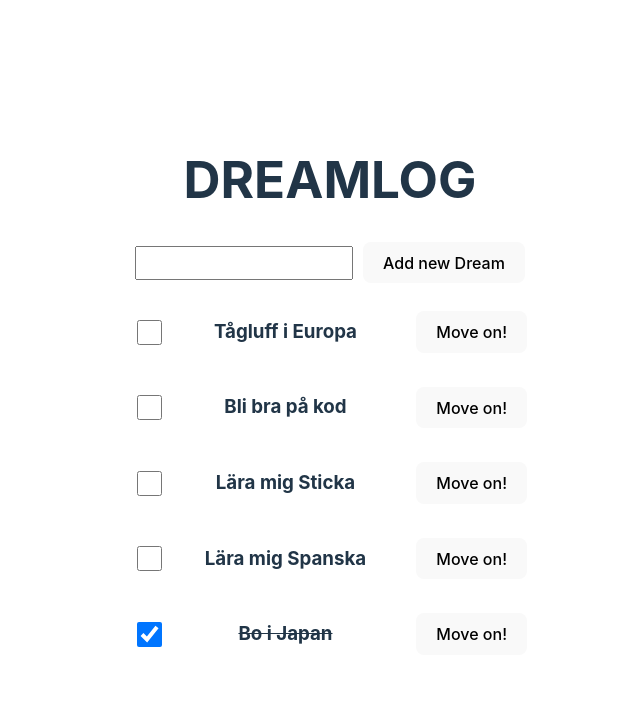
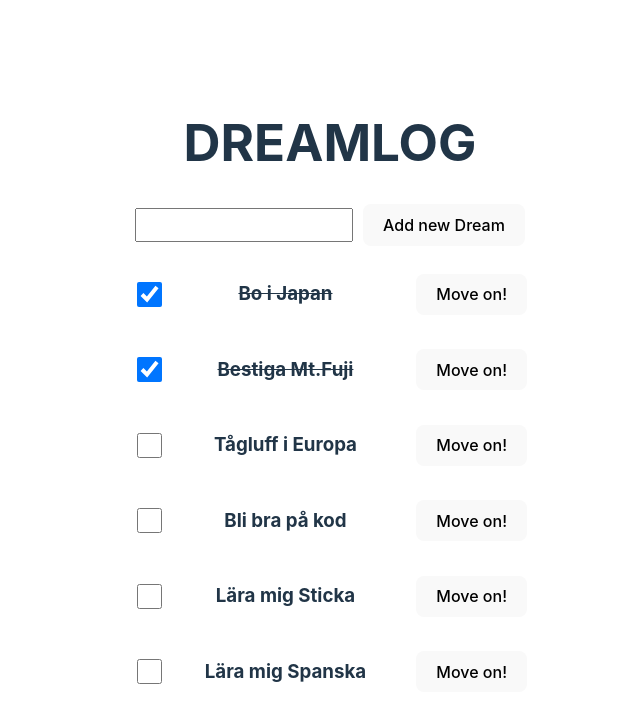
Before and after one commit to billiswruce/dreamlog, a React (Vite) app: page / in a window 1280 px wide. Shown: the top 722 px of the page, without its empty margins (310-950 px from the left). Built offline with nearby package versions, Linux system fonts and the light colour scheme.

Commit message:
added remove function on button

```diff
--- a/src/components/DreamApp.tsx
+++ b/src/components/DreamApp.tsx
@@ -6,11 +6,12 @@ import { AddDream } from "./AddDream";
 //MAIN COMPONENT
 export const DreamApp = () => {
   const [dreams, setDreams] = useState<Dream[]>([
-    new Dream(1, " Tågluff i Europa", false),
-    new Dream(2, " Bli bra på kod", false),
-    new Dream(3, " Lära mig Sticka", false),
-    new Dream(4, " Lära mig Spanska", false),
-    new Dream(5, " Bo i Japan", true),
+    new Dream(1, " Bo i Japan", true),
+    new Dream(2, " Bestiga Mt.Fuji", true),
+    new Dream(3, " Tågluff i Europa", false),
+    new Dream(4, " Bli bra på kod", false),
+    new Dream(5, " Lära mig Sticka", false),
+    new Dream(6, " Lära mig Spanska", false),
   ]);
 
   const dreamChecked = (name: string) => {
@@ -29,17 +30,28 @@ export const DreamApp = () => {
     setDreams([...dreams, new Dream(0, theNewDream, false)]);
   };
 
+  const removeDream = (name: string) => {
+    setDreams(dreams.filter((dream) => dream.name !== name));
+  };
+
   return (
     <>
+      {" "}
+      <div className="container">
         <h1>DREAMLOG</h1>
         <AddDream addDream={addANewDream} />
         <ul>
           {dreams.map((dream) => (
             <li key={dream.name}>
-            <ShowDream dreamChecked={dreamChecked} dream={dream} />
+              <ShowDream
+                dreamChecked={dreamChecked}
+                dream={dream}
+                removeDream={removeDream}
+              />
             </li>
           ))}
         </ul>
+      </div>
     </>
   );
 };
```
Lines whose indentation alone changed are shown as unchanged.
